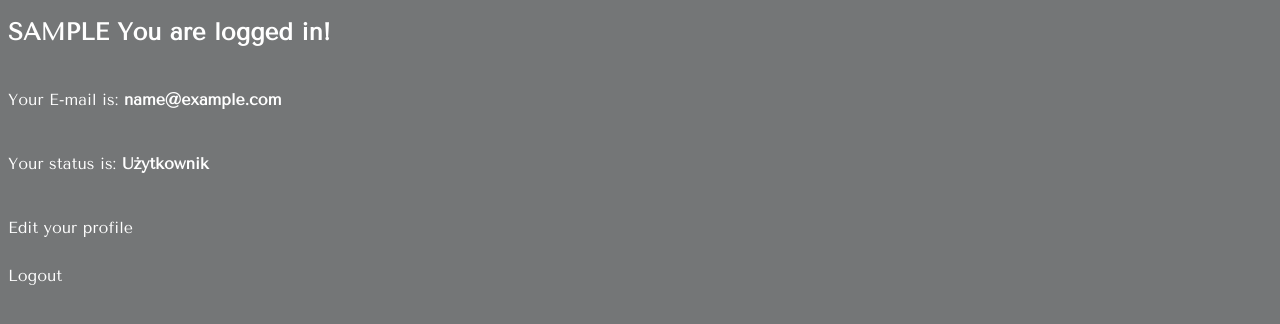
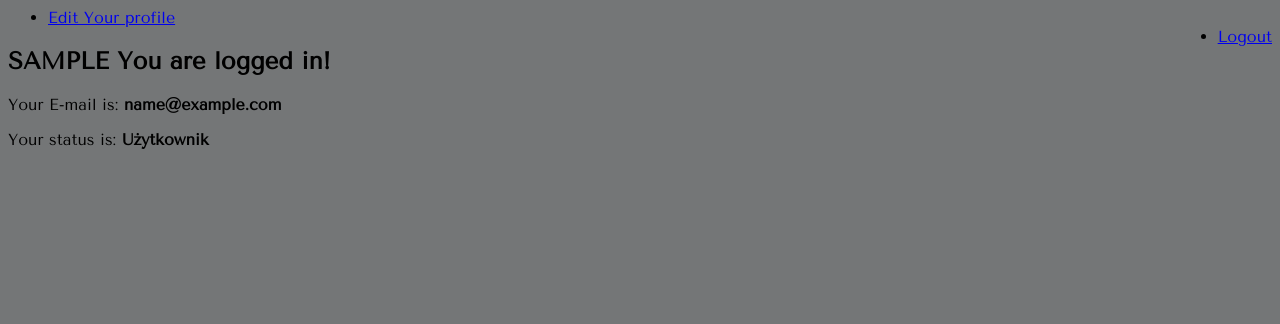
Before and after one commit to lexus12/LoginProject, a PHP site: page /userpage.php in a window 1280 px wide. Shown: the top 324 px of the page. Run offline with PHP 8.4, Linux system fonts and the light colour scheme; the visitor is signed in with stand-in values (Sample User, id 1).

Commit message:
Update userpage.php

```diff
--- a/userpage.php
+++ b/userpage.php
@@ -7,19 +7,20 @@ include_once('classes/userdata.class.php');
 		<link rel="stylesheet" href="css/style.css">
 	</header>
 	<body>
+		<div id="header">
+			<ul>
+				<li><a href="profile.php">Edit Your profile</a></li>
+				<li style="float:right"><a href="classes/logout.class.php">Logout</a>	</li>
+			</ul>
+		</div>
+
 		<div class="info">
-			<div class='lnk'>
-				<h2><?php $userData->showUser(); ?> You are logged in!<br/></h2>
-				<p>Your E-mail is: <b><?php echo $userEmail; ?></b> </p>
+			<div class='pageText'>
+				<h2><b class='pageTextH'><?php $userData->showUser(); ?></b> You are logged in!<br/></h2>
+				<p>Your E-mail is: <b class='pageTextH'><?php echo $userEmail; ?></b> </p>
 				<p>Your status is:
-					<b><?php	if($userPrivil == 1) {echo 'Administrator';}	else {echo "Użytkownik";}?></b>
+					<b class='pageTextH'><?php	if($userPrivil == 1) {echo 'Administrator';}	else {echo "Użytkownik";}?></b>
 				</p>
-				<div>
-					<a href="profile.php" class="lnk">Edit your profile</a>
-				</div>
-				<div>
-					<a href="classes/logout.class.php" class="lnk">Logout</a>
-				</div>
 			</div>
 		</div>
 	</body>
```
